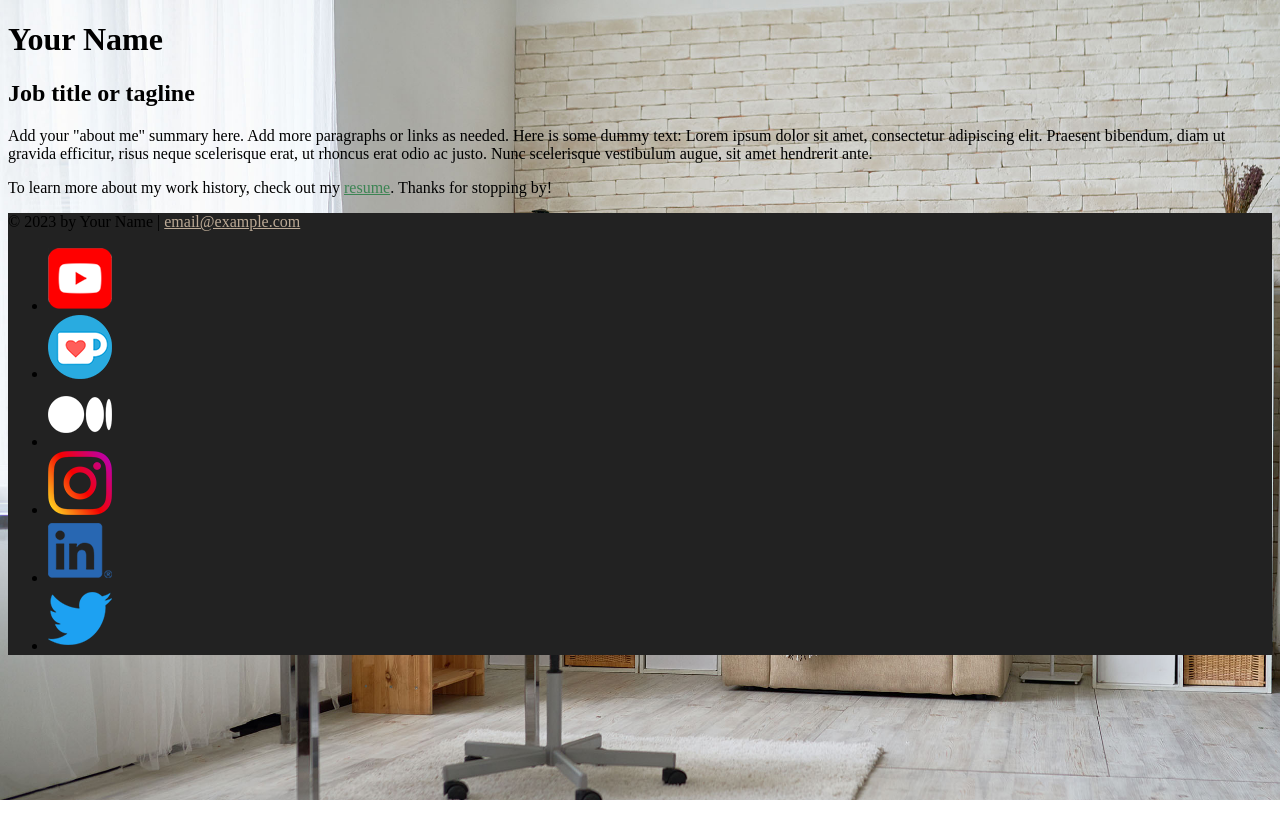
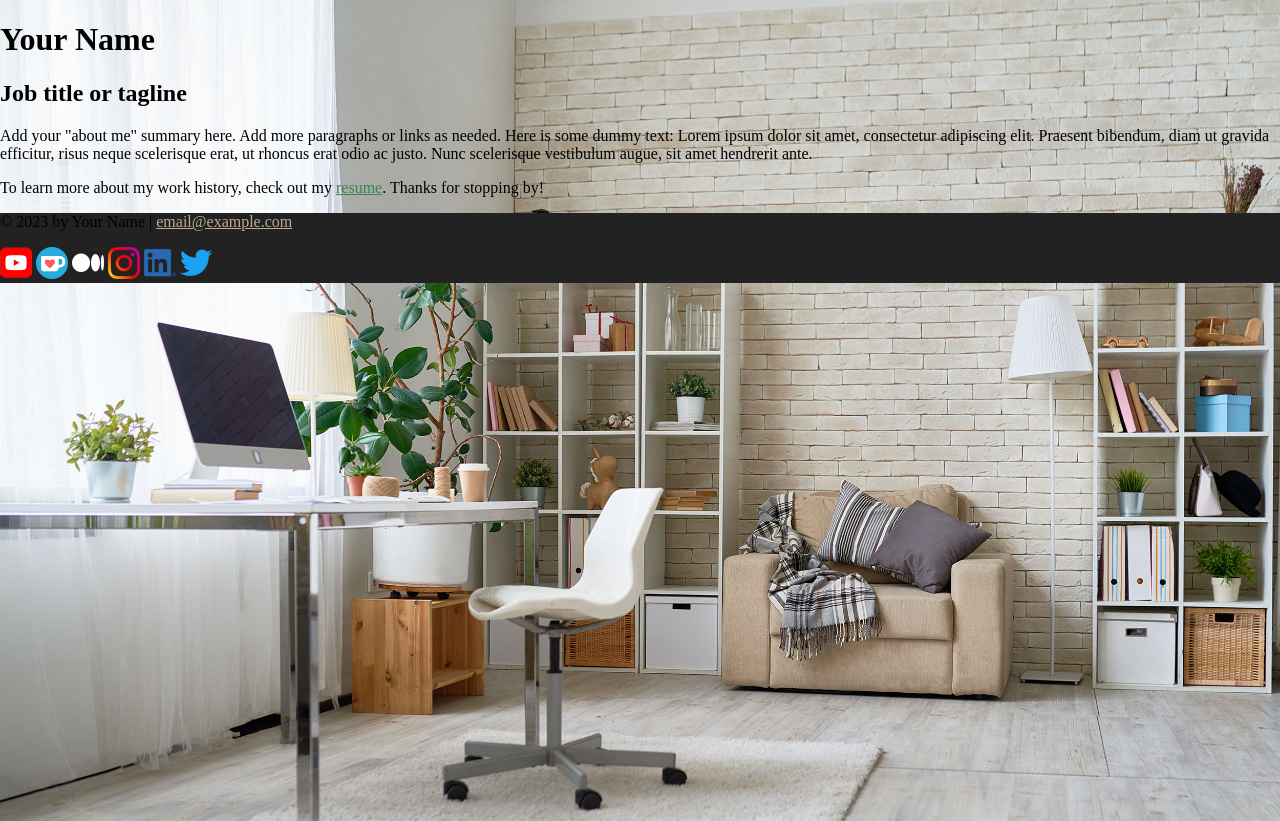
Before and after one commit to anath11/css, a plain HTML site: page index.html in a window 1280 px wide. Before the commit the page ends 800 px from the top, so only its background shows below. Drawn offline with Linux system fonts and the light colour scheme.

Commit message:
Added updated css

```diff
--- a/css/style.css
+++ b/css/style.css
@@ -12,8 +12,21 @@ Off-white     #f6f6f6
 GLOBAL STYLES
 ----------------------------------*/
 
+html{
+    box-sizing: border-box;
+}
+
+*, *:before, *:after {
+    box-sizing: inherit;
+}
+
+html, body {
+    height: 100%;
+}
+
 body {
     background: #f6f6f6;
+    margin: 0;
 }
 
 /* links */
@@ -72,3 +85,16 @@ footer {
     background: #222;
     /* color: ; */
 }
+
+.socials {
+    list-style-type: none;
+    padding: 0;
+}
+
+.socials li {
+    display: inline;
+}
+
+.socials img {
+    width: 32px;
+}
--- a/index.html
+++ b/index.html
@@ -35,7 +35,7 @@
       <p>© 2023 by Your Name | <a href="mailto:email@example.com">email@example.com</a></p>
 
       <!-- Add or remove any networks. -->
-      <ul>
+      <ul class="socials">
         <li>
           <a href="https://www.youtube.com/@madebychristina" target="_blank"><img src="images/icon-logo-youtube.png" alt="My YouTube channel"></a>
         </li>
```
Also changed, not shown: resume.html (+1 -1 lines), 1 other file.
